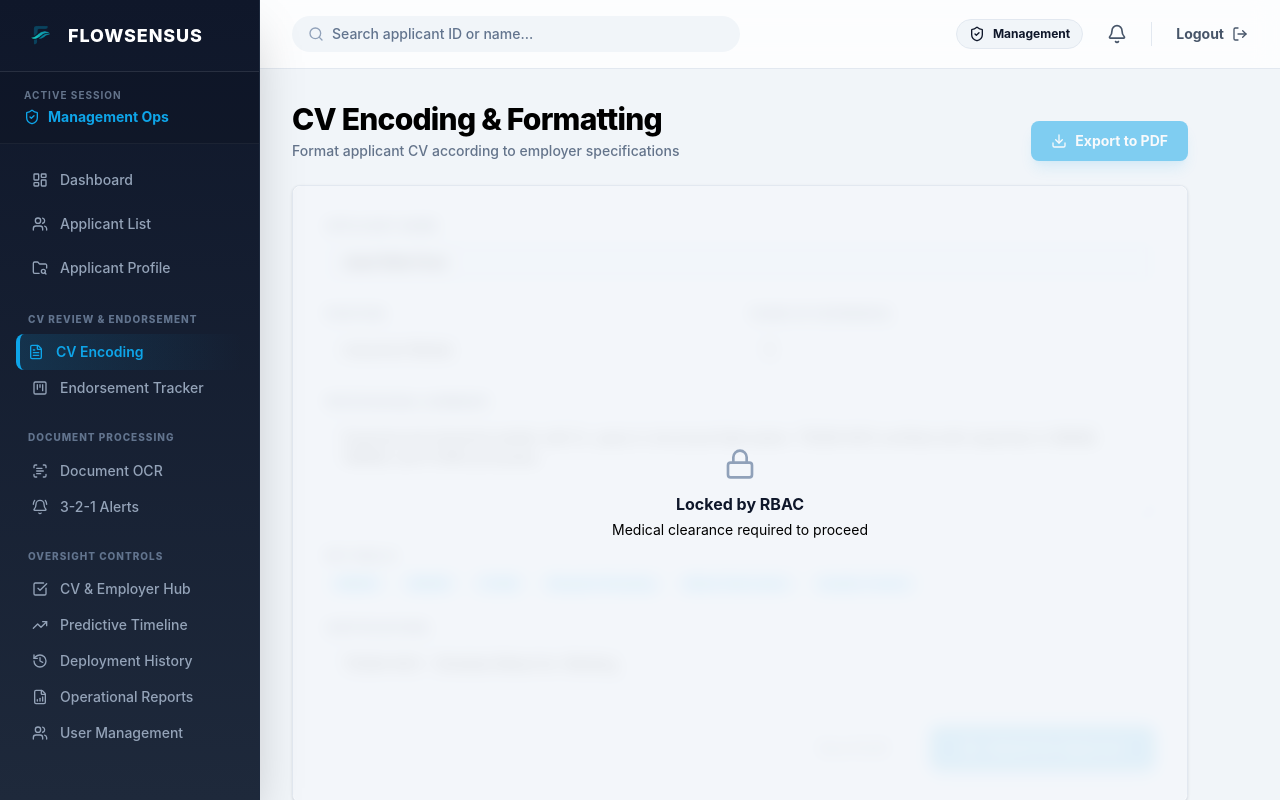
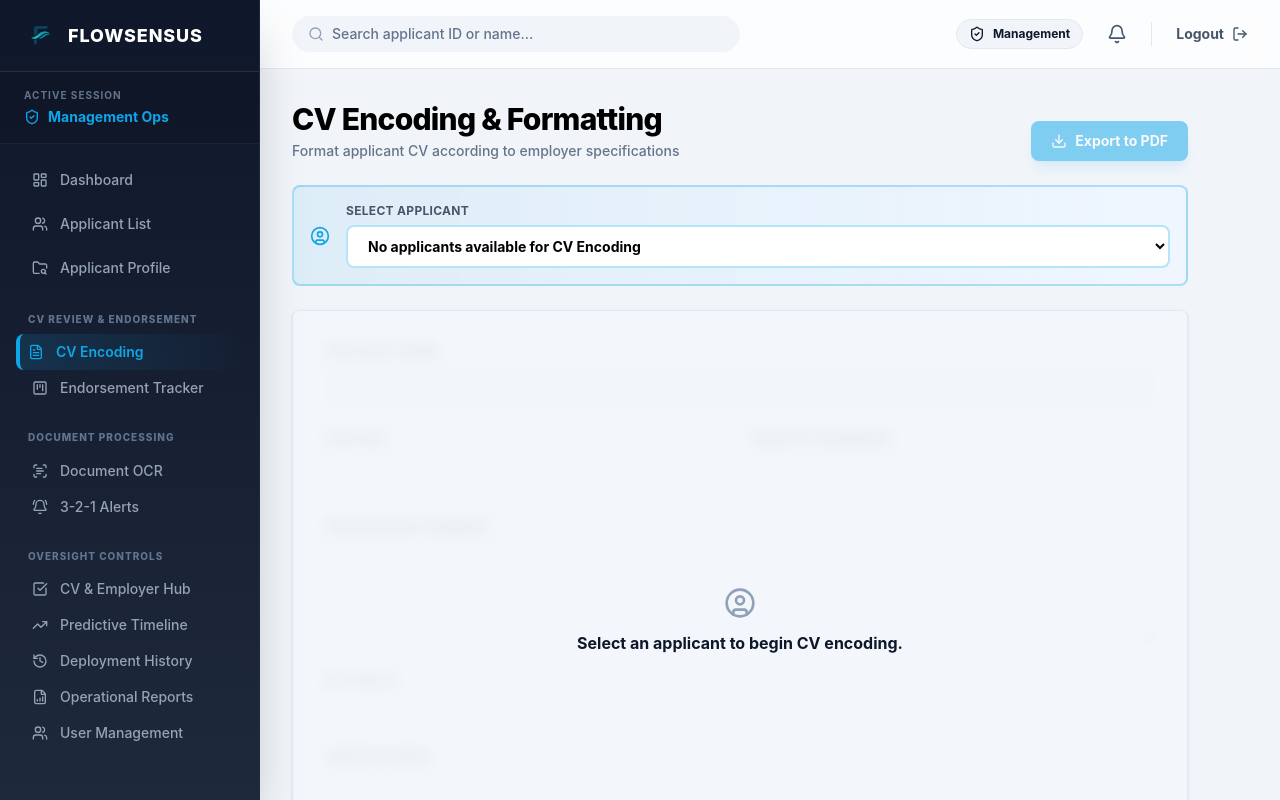
Before and after one commit to FlowSensus-Dev/flowsensus-frontend, a React (Vite) app: page /manager/cv-encoding in a window 1280 px wide. Built offline with nearby package versions, Linux system fonts and the light colour scheme.

Commit message:
Clean manager CV encoding dummy data

```diff
--- a/src/pages/manager/CVEncoding.jsx
+++ b/src/pages/manager/CVEncoding.jsx
@@ -1,145 +1,42 @@
 import { useState } from 'react';
-import { Lock, Save, Download } from 'lucide-react';
+import { UserCircle, Save, Download } from 'lucide-react';
 
-function InlineApplicantSelector({
-  applicants = [],
-  selectedApplicantId,
-  onSelectApplicant,
-}) {
+function InlineApplicantSelector({ applicants, selectedApplicantId, onSelectApplicant }) {
+  const selectedApplicant = applicants.find((a) => String(a.id) === selectedApplicantId);
   return (
-    <div className="bg-white border border-slate-200 rounded-lg p-4 flex flex-col sm:flex-row sm:items-center justify-between gap-3 shadow-sm">
-      <div className="text-xs font-bold text-[#475569] uppercase tracking-wide">
-        Select Applicant
-      </div>
-      <div className="flex-1 max-w-md">
-        <select
-          value={selectedApplicantId}
-          onChange={(e) => onSelectApplicant?.(e.target.value)}
-          className="w-full border-2 border-slate-200 px-3 py-2 rounded-lg text-sm font-semibold text-[#0F172A] bg-slate-50 focus:border-[#0EA5E9] outline-none transition-colors"
-        >
-          {applicants.map((app) => (
-            <option key={app.id} value={app.id}>
-              {app.name} — {app.role} ({app.id})
-            </option>
-          ))}
-        </select>
+    <div className="bg-gradient-to-r from-[#0EA5E9]/10 to-blue-50 border-2 border-[#0EA5E9]/30 rounded-lg p-4 mb-6">
+      <div className="flex items-center gap-4">
+        <UserCircle className="w-5 h-5 text-[#0EA5E9]" />
+        <div className="flex-1">
+          <label htmlFor="cv-applicant" className="text-xs font-bold text-[#475569] block mb-1.5 uppercase tracking-wide">Select Applicant</label>
+          <select id="cv-applicant" value={selectedApplicantId} disabled={applicants.length === 0} onChange={(e) => onSelectApplicant(e.target.value)} className="w-full border-2 border-[#0EA5E9]/30 px-4 py-2.5 rounded-lg text-sm font-bold bg-white focus:border-[#0EA5E9] outline-none disabled:cursor-not-allowed">
+            <option value="">{applicants.length === 0 ? 'No applicants available for CV Encoding' : 'Select an applicant'}</option>
+            {applicants.map((applicant) => (
+              <option key={applicant.id} value={String(applicant.id)}>
+                {applicant.id} - {applicant.name ?? ''} ({applicant.role ?? ''}) - Phase {applicant.phase ?? ''}
+              </option>
+            ))}
+          </select>
+        </div>
+        {selectedApplicant && (
+          <div className="text-right">
+            <p className="text-xs text-[#64748B] font-medium">Current Status</p>
+            <p className="text-sm font-bold text-[#0F172A]">{selectedApplicant.status ?? ''}</p>
+          </div>
+        )}
       </div>
     </div>
   );
 }
 
-export default function CVEncoding({
-  workflow,
-  showToast,
-  currentUserName,
-  addActivityLog,
-  updateApplicant,
-  selectedApplicantId: initialApplicantId = 'APP-2026-089',
-  applicants = [],
-}) {
-  const [selectedApplicantId, setSelectedApplicantId] = useState(initialApplicantId);
-  const isLocked = !workflow?.medicalCleared;
-
-  const handleExportToPDF = () => {
-    const selectedApplicant = applicants.find((a) => a.id === selectedApplicantId);
-
-    if (!selectedApplicant) {
-      showToast('❌ No applicant selected');
-      return;
-    }
-
-    // Create CV export content
-    const cvContent = `
-CURRICULUM VITAE - EXPORT
-=========================
-
-Personal Information:
-- Full Name: ${selectedApplicant.name}
-- Applicant ID: ${selectedApplicant.id}
-- Position Applied: ${selectedApplicant.role}
-- Job Order: ${selectedApplicant.jobOrder || 'N/A'}
-
-Contact Information:
-- Email: ${selectedApplicant.email || 'N/A'}
-- Contact: ${selectedApplicant.contact || 'N/A'}
-- Present Address: ${selectedApplicant.presentAddress || 'N/A'}
-
-Professional Summary:
-Experienced ${selectedApplicant.role} with ${selectedApplicant.workExperience?.length || 0}+ years in the industry.
-
-Key Skills:
-${selectedApplicant.skills?.map((skill) => `- ${skill}`).join('\n') || '- N/A'}
-
-Certifications:
-${selectedApplicant.certifications?.map((cert) => `- ${cert}`).join('\n') || '- N/A'}
-
-Work Experience:
-${selectedApplicant.workExperience?.map((exp, idx) => `
-${idx + 1}. ${exp.position} at ${exp.companyName}
-   ${exp.startDate} - ${exp.endDate}
-   ${exp.country}${exp.isOverseas ? ' (Overseas)' : ' (Local)'}
-   Responsibilities:
-   ${exp.responsibilities.map((r) => `   - ${r}`).join('\n')}
-`).join('\n') || 'N/A'}
-
-Languages Spoken:
-${selectedApplicant.languagesSpoken?.map((lang) => `- ${lang}`).join('\n') || '- N/A'}
-
-Test Scores:
-- English Proficiency: ${selectedApplicant.testScores?.englishProficiency || 'N/A'}%
-- Trade/Skills: ${selectedApplicant.testScores?.tradeSkills || 'N/A'}%
-- IQ/Aptitude: ${selectedApplicant.testScores?.iqAptitude || 'N/A'}%
-- Personality/EQ: ${selectedApplicant.testScores?.personalityEQ || 'N/A'}
-
-Current Status:
-- Phase: ${selectedApplicant.phase}
-- Status: ${selectedApplicant.status}
-- Handler: ${selectedApplicant.currentHandler}
-
-CV Prepared by: ${currentUserName}
-Date Generated: ${new Date().toLocaleString()}
-    `;
-
-    // Create blob and download
-    const blob = new Blob([cvContent], { type: 'text/plain' });
-    const url = window.URL.createObjectURL(blob);
-    const a = document.createElement('a');
-    a.href = url;
-    a.download = `CV-${selectedApplicant.name.replace(/\s+/g, '-')}-${selectedApplicant.id}-${new Date().toISOString().split('T')[0]}.txt`;
-    a.click();
-    window.URL.revokeObjectURL(url);
-
-    addActivityLog({
-      applicantId: selectedApplicantId,
-      action: 'CV Exported to PDF',
-      performedBy: currentUserName,
-      department: 'Recruitment',
-      details: `CV exported for ${selectedApplicant.name} (${selectedApplicant.id})`,
-    });
-
-    showToast('✓ CV exported successfully');
-  };
-
-  const handleSubmit = () => {
-    const applicantId = selectedApplicantId;
-
-    addActivityLog({
-      applicantId,
-      action: 'CV Submitted for Approval',
-      performedBy: currentUserName,
-      department: 'Recruitment',
-      details: 'CV formatted and submitted to management for approval',
-    });
-
-    updateApplicant(applicantId, {
-      status: 'Pending Manager Approval',
-      currentHandler: 'Admin User',
-      currentDepartment: 'Management',
-      phaseDescription: 'CV awaiting management review and approval',
-    });
-
-    showToast('CV submitted to Manager for approval');
-  };
+export default function CVEncoding({ selectedApplicantId: initialApplicantId = '', applicants = [] } = {}) {
+  const [selectedApplicantId, setSelectedApplicantId] = useState(String(initialApplicantId ?? ''));
+  const selectableApplicants = applicants.filter((a) => a && a.id != null && String(a.id) !== '');
+  const selectedApplicant = selectedApplicantId ? selectableApplicants.find((a) => String(a.id) === selectedApplicantId) : undefined;
+  const skills = Array.isArray(selectedApplicant?.skills) ? selectedApplicant.skills.filter((skill) => typeof skill === 'string') : [];
+  const certifications = Array.isArray(selectedApplicant?.certifications) ? selectedApplicant.certifications.filter((cert) => typeof cert === 'string').join(', ') : '';
+  // Applicant-specific clearance, experience years, and CV summary fields are not established here.
+  // Keep the form read-only until its data and persistence contract is integrated.
 
   return (
     <div className="space-y-6 max-w-4xl">
@@ -151,8 +48,8 @@ Date Generated: ${new Date().toLocaleString()}
           </p>
         </div>
         <button
-          onClick={handleExportToPDF}
-          disabled={isLocked}
+          disabled
+          title="PDF export is not available yet"
           className="px-5 py-2.5 bg-[#0EA5E9] hover:bg-[#0284C7] text-white text-sm font-bold rounded-lg shadow-lg shadow-[#0EA5E9]/20 flex items-center gap-2 disabled:opacity-50 disabled:cursor-not-allowed"
         >
           <Download className="w-4 h-4" />
@@ -160,23 +57,21 @@ Date Generated: ${new Date().toLocaleString()}
         </button>
       </div>
 
-      {applicants.length > 0 && (
         <InlineApplicantSelector
-          applicants={applicants}
-          selectedApplicantId={selectedApplicantId}
+          applicants={selectableApplicants}
+          selectedApplicantId={selectedApplicant ? selectedApplicantId : ''}
           onSelectApplicant={setSelectedApplicantId}
         />
-      )}
 
       <div className="bg-white rounded-lg shadow-sm border border-slate-200 p-8 relative">
-        {isLocked && (
+        {!selectedApplicant && (
           <div className="absolute inset-0 bg-[#F1F5F9]/85 backdrop-blur-sm flex flex-col items-center justify-center z-10 rounded-lg">
-            <Lock className="w-8 h-8 text-slate-400 mb-3" />
-            <h3 className="font-bold text-[#0F172A]">Locked by RBAC</h3>
-            <p className="text-sm mt-1">Medical clearance required to proceed</p>
+            <UserCircle className="w-8 h-8 text-slate-400 mb-3" />
+            <h3 className="font-bold text-[#0F172A]">Select an applicant to begin CV encoding.</h3>
           </div>
         )}
 
+        {selectedApplicant && <p className="text-sm text-[#64748B] mb-6" role="status">CV encoding is not available yet. Supplied applicant details are shown read-only.</p>}
         <div className="space-y-6">
           <div>
             <label className="text-xs font-bold text-[#475569] block mb-2 uppercase tracking-wide">
@@ -184,8 +79,8 @@ Date Generated: ${new Date().toLocaleString()}
             </label>
             <input
               type="text"
-              defaultValue="Juan Dela Cruz"
-              disabled={isLocked}
+              value={selectedApplicant?.name ?? ''}
+              disabled
               className="w-full border-2 border-slate-200 px-4 py-2 rounded-lg text-sm focus:border-[#0EA5E9] outline-none bg-slate-50 font-bold"
             />
           </div>
@@ -195,8 +90,8 @@ Date Generated: ${new Date().toLocaleString()}
               <label className="text-xs font-bold text-[#475569] block mb-2 uppercase tracking-wide">Position</label>
               <input
                 type="text"
-                defaultValue="Industrial Welder"
-                disabled={isLocked}
+                value={selectedApplicant?.role ?? ''}
+                disabled
                 className="w-full border-2 border-slate-200 px-4 py-2 rounded-lg text-sm focus:border-[#0EA5E9] outline-none"
               />
             </div>
@@ -206,8 +101,8 @@ Date Generated: ${new Date().toLocaleString()}
               </label>
               <input
                 type="number"
-                defaultValue="5"
-                disabled={isLocked}
+                value=""
+                disabled
                 className="w-full border-2 border-slate-200 px-4 py-2 rounded-lg text-sm focus:border-[#0EA5E9] outline-none"
               />
             </div>
@@ -219,8 +114,8 @@ Date Generated: ${new Date().toLocaleString()}
             </label>
             <textarea
               rows={4}
-              defaultValue="Experienced industrial welder with 5+ years in structural fabrication. TESDA NCII certified with expertise in SMAW, GMAW, and FCAW processes."
-              disabled={isLocked}
+              value=""
+              disabled
               className="w-full border-2 border-slate-200 px-4 py-2 rounded-lg text-sm focus:border-[#0EA5E9] outline-none"
             ></textarea>
           </div>
@@ -229,8 +124,8 @@ Date Generated: ${new Date().toLocaleString()}
             <label className="text-xs font-bold text-[#475569] block mb-2 uppercase tracking-wide">
               Key Skills
             </label>
-            <div className="flex flex-wrap gap-2">
-              {['SMAW', 'GMAW', 'FCAW', 'Blueprint Reading', 'Metal Fabrication', 'Quality Control'].map((skill) => (
+            <div className="flex flex-wrap gap-2 min-h-7">
+              {skills.map((skill) => (
                 <span
                   key={skill}
                   className="px-3 py-1 bg-[#0EA5E9]/10 text-[#0EA5E9] text-xs font-bold rounded-full"
@@ -247,22 +142,22 @@ Date Generated: ${new Date().toLocaleString()}
             </label>
             <input
               type="text"
-              defaultValue="TESDA NCII - Shielded Metal Arc Welding"
-              disabled={isLocked}
+              value={certifications}
+              disabled
               className="w-full border-2 border-slate-200 px-4 py-2 rounded-lg text-sm focus:border-[#0EA5E9] outline-none"
             />
           </div>
 
           <div className="pt-4 border-t-2 border-slate-100 flex gap-4 justify-end">
             <button
-              disabled={isLocked}
+              disabled
               className="px-6 py-2.5 text-sm font-bold border-2 border-slate-200 text-[#475569] hover:bg-slate-50 rounded-lg disabled:opacity-50 disabled:cursor-not-allowed"
             >
               Save Draft
             </button>
             <button
-              onClick={handleSubmit}
-              disabled={isLocked}
+              title="Workflow submission is not available yet"
+              disabled
               className="px-8 py-2.5 bg-[#0EA5E9] text-white text-sm font-bold hover:bg-[#0284C7] shadow-lg shadow-[#0EA5E9]/20 rounded-lg flex items-center gap-2 disabled:opacity-50 disabled:cursor-not-allowed"
             >
               <Save className="w-4 h-4" />
```
